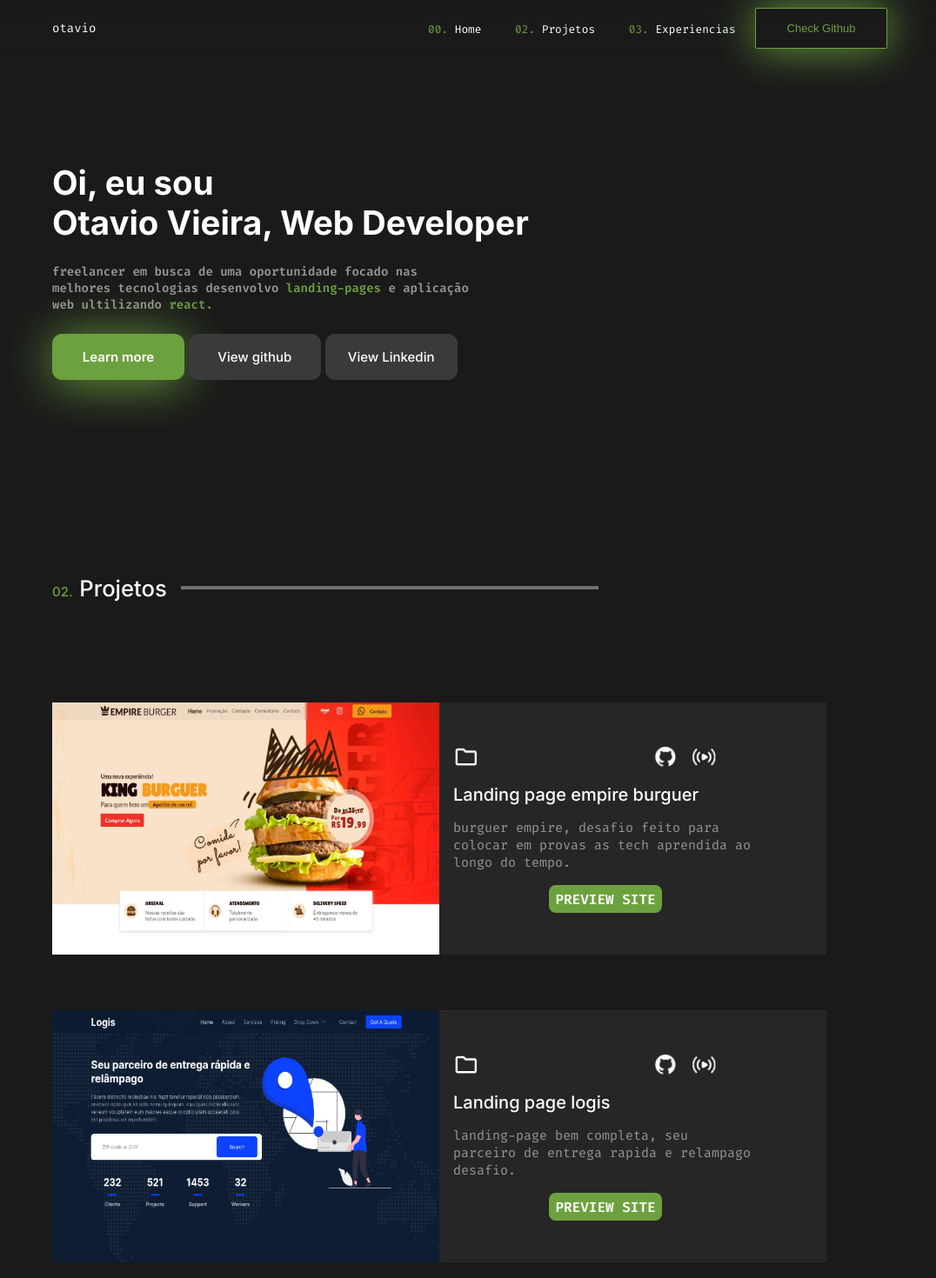
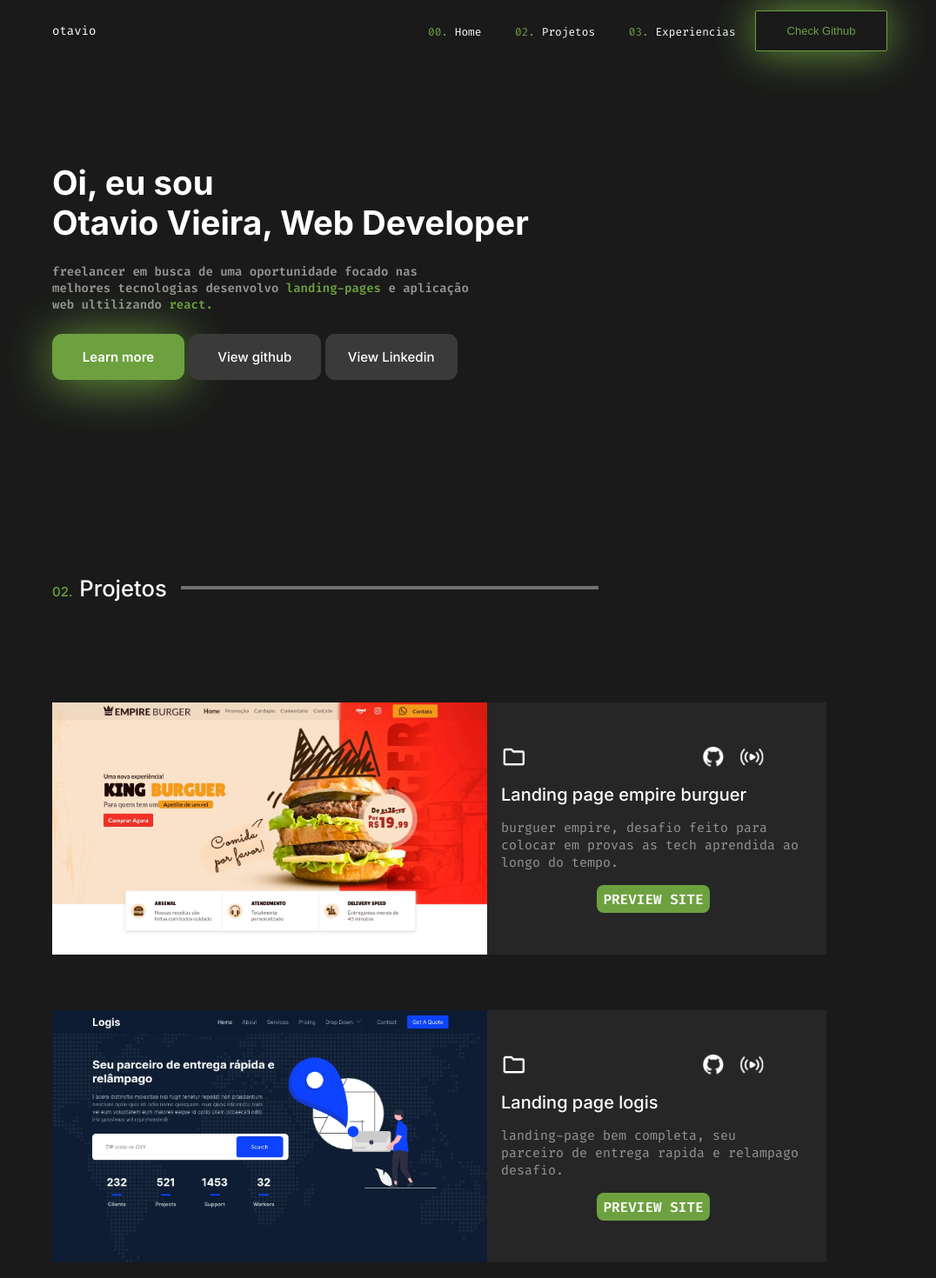
Before and after one commit to Otavin23/PortifolioV2, a React (Vite) app: page / in a window 1280 px wide. Shown: the top 1470 px of the page at 87% size, without its empty margins (100-1176 px from the left). Built offline with nearby package versions, Linux system fonts and the light colour scheme.

Commit message:
finished

```diff
--- a/src/Components/cardProjects/index.tsx
+++ b/src/Components/cardProjects/index.tsx
@@ -11,8 +11,13 @@ const cardProjects = (props: {
   href: string;
 }) => {
   return (
-    <S.imageProjects>
-      <img src={props.srcc || undefined} alt={props.alt || undefined} />
+    <S.imageProjects data-aos="zoom-in">
+      <img
+        width="500px"
+        height="100%"
+        src={props.srcc || undefined}
+        alt={props.alt || undefined}
+      />
 
       <S.informationProjects>
         <S.images__links>
--- a/src/Components/cardProjects/style.ts
+++ b/src/Components/cardProjects/style.ts
@@ -7,10 +7,10 @@ export const imageProjects = styled.div`
   height: 290px;
   margin-bottom: 4rem;
   background: var(--backgrounProject);
+
   img {
+    object-fit: cover;
     cursor: pointer;
-    max-width: 50%;
-    height: 100%;
   }
   @media (max-width: 1115px) {
     flex-wrap: wrap;
--- a/src/Components/header/style.ts
+++ b/src/Components/header/style.ts
@@ -2,15 +2,19 @@ import styled from "styled-components";
 
 export const backgroundHeader = styled.header`
   width: 100%;
-  height: 4rem;
+  height: 70px;
   display: flex;
   justify-content: center;
   align-items: center;
   font-family: "Fira Code", monospace;
+  backdrop-filter: blur(12px);
   position: fixed;
+  top: 0px;
+  right: 0px;
+  left: 0px;
+  z-index: 99;
   backdrop-filter: blur(12px);
 `;
-
 export const containerHeader = styled.div`
   max-width: 1400px;
   width: 75%;
--- a/src/page/Home/index.tsx
+++ b/src/page/Home/index.tsx
@@ -38,7 +38,7 @@ import polygon from "../../assets/Polygon.webp";
 const Home = () => {
   useEffect(() => {
     Aos.init({
-      duration: 2000,
+      duration: 1000,
     });
   }, []);
 
@@ -48,7 +48,7 @@ const Home = () => {
     <>
       <Header />
 
-      <S.backgroundHero>
+      <S.backgroundHero data-aos="fade-right">
         <S.containerHero>
           <S.hero__information>
             <h1>
@@ -165,7 +165,7 @@ const Home = () => {
         </S.containerSkills>
       </S.backgroundSkiils>
 
-      <S.backgroundProjects>
+      <S.backgroundProjects data-aos="fade-right">
         <S.containerSkills>
           <S.skiilName>
             <h2>
@@ -181,58 +181,58 @@ const Home = () => {
               <ul>
                 <li>
                   <picture>
-                    <img src={polygon} alt="" />
+                    <img src={polygon} alt="polygon" />
                   </picture>
                   html
                 </li>
 
                 <li>
                   <picture>
-                    <img src={polygon} alt="" />
+                    <img src={polygon} alt="polygon" />
                   </picture>
                   css
                 </li>
 
                 <li>
                   <picture>
-                    <img src={polygon} alt="" />
+                    <img src={polygon} alt="polygon" />
                   </picture>
                   scss
                 </li>
 
                 <li>
                   <picture>
-                    <img src={polygon} alt="" />
+                    <img src={polygon} alt="polygon" />
                   </picture>
                   javascript
                 </li>
                 <li>
                   <picture>
-                    <img src={polygon} alt="" />
+                    <img src={polygon} alt="polygon" />
                   </picture>
                   react.js
                 </li>
                 <li>
                   <picture>
-                    <img src={polygon} alt="" />
+                    <img src={polygon} alt="polygon" />
                   </picture>
                   styled-components
                 </li>
                 <li>
                   <picture>
-                    <img src={polygon} alt="" />
+                    <img src={polygon} alt="polygon" />
                   </picture>
                   typescript
                 </li>
                 <li>
                   <picture>
-                    <img src={polygon} alt="" />
+                    <img src={polygon} alt="polygon" />
                   </picture>
                   next.js
                 </li>
                 <li>
                   <picture>
-                    <img src={polygon} alt="" />
+                    <img src={polygon} alt="polygon" />
                   </picture>
                   figma
                 </li>
--- a/src/page/Home/styles.ts
+++ b/src/page/Home/styles.ts
@@ -168,7 +168,7 @@ export const skillNames = styled.div`
     border: none;
     border-left: 6px solid #78ff00;
     font-weight: 450;
-    font-size: 16px;
+    font-size: clamp(12px, 1.5vw, 16px);
     color: #78ff00;
   }
 `;
--- a/src/styles/globalStyles.ts
+++ b/src/styles/globalStyles.ts
@@ -20,7 +20,7 @@ export const CreateGlobalStyles = createGlobalStyle`
     body{
         background: var(--background-primary);
 
-        animation-duration: 1s;
+    /*animation-duration: 1s;
         animation-name: opacityMain;
 
         @keyframes opacityMain {
@@ -34,6 +34,7 @@ export const CreateGlobalStyles = createGlobalStyle`
                 opacity: 1;
             }
         }
+    */
 
     }
 
```
Also changed, not shown: 1 other file (tests, documents, lock files or other folders).
